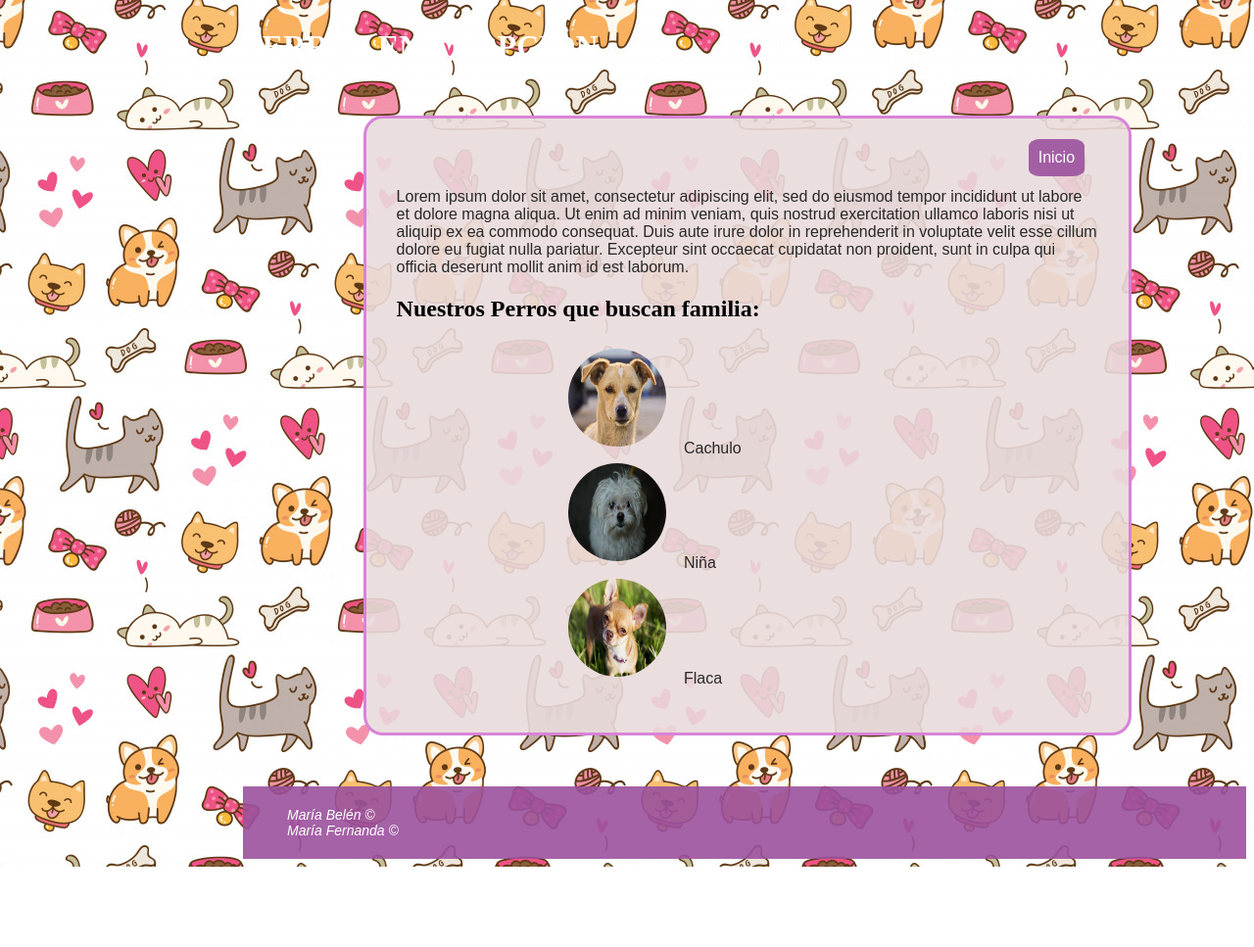
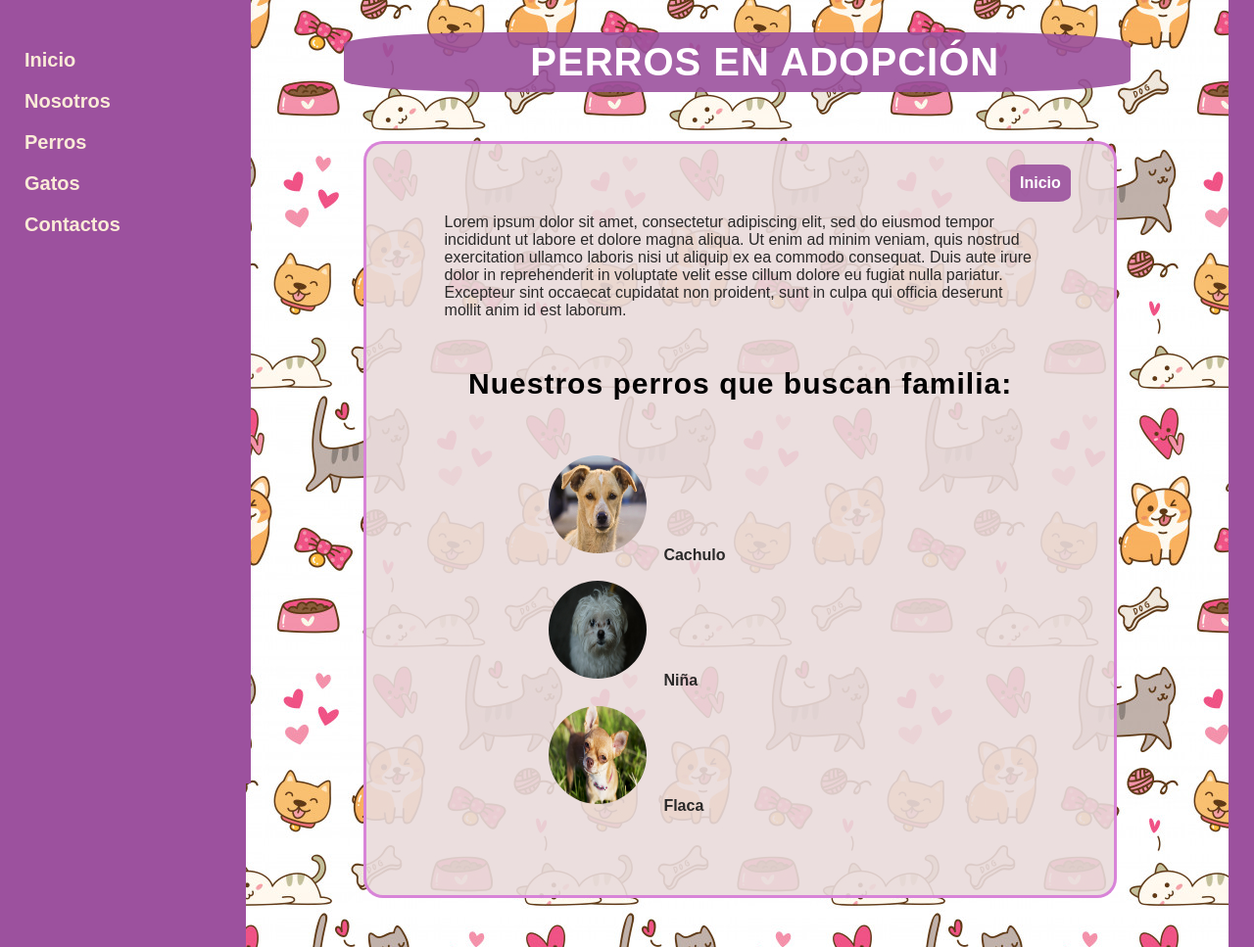
Before and after one commit to MariaBhamondes/1.2.4-Actividad-Formativa-Creaci-n-y-uso-de-las-hojas-de-estilo, a plain HTML site: page views/dogs/perros.html in a window 1280 px wide. Shown: the whole page at 98% size. Before the commit the page ends 885 px from the top, so only its background shows below. Drawn offline with Linux system fonts and the light colour scheme.

```diff
--- a/views/dogs/perros.html
+++ b/views/dogs/perros.html
@@ -4,38 +4,52 @@
         <meta charset="UTF-8">
         <title>Perros en adopción</title>
 
+
         <!--Importar hoja de estilos-->
         <link rel="stylesheet" href="../../resource/style/estilos.css">
+        <link rel="stylesheet" href="../../resource/style/style.css">
 
     </head>
-    <body class="fondo-body">
+    <body class="contenedor">
+        <!--Barra navegadora-->
+        <section>
+            <nav>
+                <ul>
+                    <li><a href="../ACT2.html">Inicio </a></li>
+                    <li><a href="../main.html">Nosotros </a></li>
+                    <li><a href="perros.html">Perros</a></li>
+                    <li><a href="../cats/gatos.html">Gatos </a></li>
+                    <li><a href="../contacto.html">Contactos</a></li>
+                </ul>
+            </nav>
+        </section>
+
+        <!--Cuerpo página-->
+        <section class="fondo-body">
             <!--Cabecera titulo principal de la vista-->
-        <header>
-            <h1> PERROS EN ADOPCIÓN </h1>
-        </header>
+            <div class="header">
+                <h1 class="h1"> PERROS EN ADOPCIÓN</h1>
+            </div>
 
             <!--Cuerpo del documento-->
             <section class="fondo-container">
-
                 <!--Botones para volver a las otras vistas-->
                 <div class="nav">
                     <a href="../main.html" class="enlace">Inicio</a>
                 </div>
 
                 <!--Descripción de la sección-->
-            <div>
-                <p class="font">Lorem ipsum dolor sit amet, consectetur adipiscing elit, sed do eiusmod tempor
-                    incididunt ut labore et dolore magna aliqua. Ut enim ad minim veniam, quis nostrud
-                    exercitation ullamco laboris nisi ut aliquip ex ea commodo consequat. Duis aute irure
-                    dolor in reprehenderit in voluptate velit esse cillum dolore eu fugiat nulla pariatur.
-                    Excepteur sint occaecat cupidatat non proident, sunt in culpa qui officia deserunt mollit
-                    anim id est laborum.
+                <div class="descripcion">
+                    <p class="font">Lorem ipsum dolor sit amet, consectetur adipiscing elit, sed do eiusmod tempor incididunt ut labore et dolore magna aliqua.
+                        Ut enim ad minim veniam, quis nostrud exercitation ullamco laboris nisi ut aliquip ex ea commodo consequat.
+                        Duis aute irure dolor in reprehenderit in voluptate velit esse cillum dolore eu fugiat nulla pariatur.
+                        Excepteur sint occaecat cupidatat non proident, sunt in culpa qui officia deserunt mollit anim id est laborum.
                     </p>
                 </div>
 
-            <!--Listado perros buscan familia-->
+                <!--Listado de perros buscan familia-->
                 <div>
-                <h2>Nuestros Perros que buscan familia:</h2>
+                    <h2 class="h2">Nuestros perros  que buscan familia:</h2>
                     <ul>
                         <li>
                             <a href="cachulo.html" class="font">
@@ -58,6 +72,8 @@
                     </ul>
                 </div>
             </section>
+        </section>
+
     </body>
     <!--Pie de página con los integrantes del equipo-->
     <footer>
```
Also changed, not shown: views/cats/gatos.html (+5 -5 lines), views/cats/ginger.html (+23 -9 lines), views/cats/lucifer.html (+23 -9 lines), views/cats/tommy.html (+23 -9 lines). Lines whose indentation alone changed are shown as unchanged.
